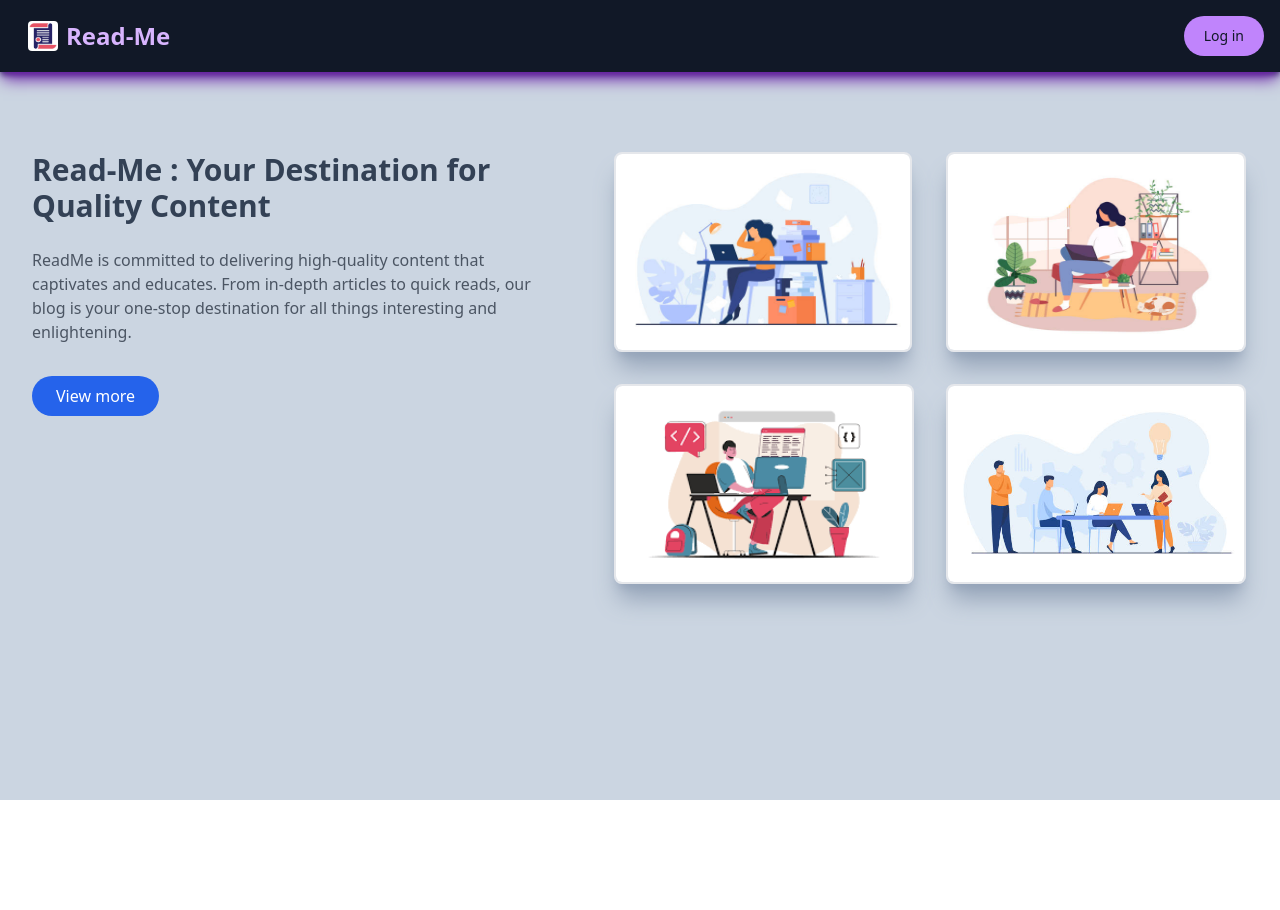
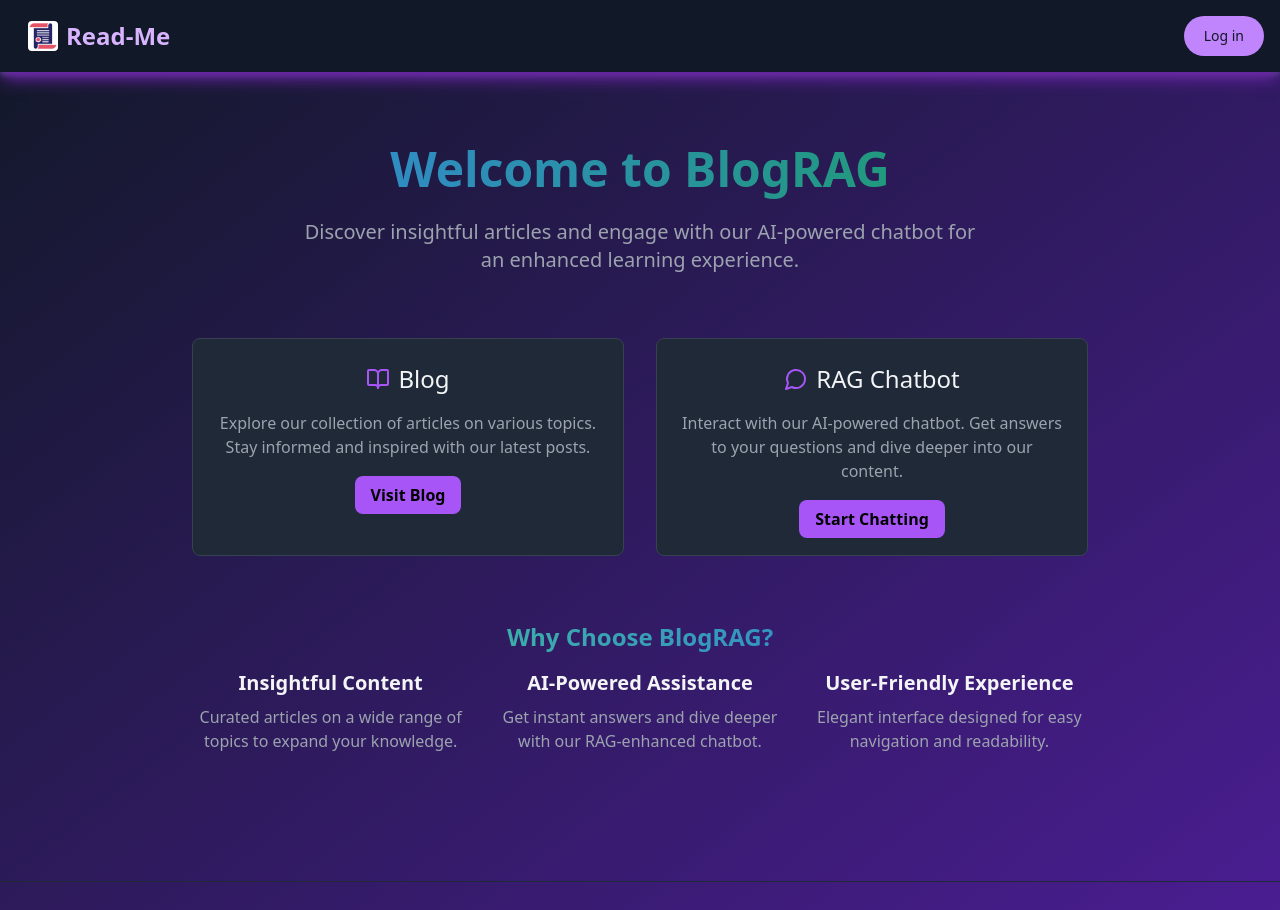
Before and after one commit to kunj3740/readme, a React (Vite) app in the folder frontend/: page / in a window 1280 px wide. Shown: the top 910 px of the page. Before the commit the page ends 800 px from the top, so only its background shows below. Built offline with nearby package versions, Linux system fonts and the light colour scheme.

Commit message:
ui changed done

```diff
--- a/frontend/src/components/Appbar.tsx
+++ b/frontend/src/components/Appbar.tsx
@@ -104,14 +104,14 @@ export const Appbar = () => {
               <div className="relative">
                 <button
                   onClick={toggleDropdown}
-                  className="focus:outline-none mb-2"
+                  className="focus:outline-none "
                   aria-haspopup="true"
                   aria-expanded={dropdownVisible}
                 >
                   <Avatar name={username} isDarkMode={isDarkMode} />
                 </button>
                 {dropdownVisible && (
-                  <div className={`absolute right-0 mt-2 w-48 rounded-md shadow-lg ${
+                  <div className={`absolute  right-0 mt-2 w-48 rounded-md shadow-lg ${
                     isDarkMode ? 'bg-gray-800' : 'bg-white'
                   } ring-1 ring-black ring-opacity-5 transition-all duration-200 origin-top-right`}>
                     <div className="py-1" role="menu" aria-orientation="vertical" aria-labelledby="options-menu">
--- a/frontend/src/pages/HomePage.tsx
+++ b/frontend/src/pages/HomePage.tsx
@@ -1,5 +1,6 @@
-import { useNavigate } from 'react-router-dom';
+import { Link, useNavigate } from 'react-router-dom';
 import { Appbar } from '../components/Appbar';
+import { BookOpen, Github, Linkedin, Mail, MessageCircle } from 'lucide-react';
 
 
 export const Homepage = () => {
@@ -19,50 +20,104 @@ export const Homepage = () => {
   };
 
   return (
-    <div className="min-h-screen w-full bg-slate-300">
+
+        <div className="min-h-screen bg-gradient-to-br from-gray-900  to-violet-900 text-gray-100">
           <div className='shadow-md shadow-slate-600'>
             <Appbar />
           </div>
-      {/* Main Content Container */}
-      <div className="flex flex-col md:flex-row bg-slat-50">
-        {/* Hero Section */}
-        <section className="flex flex-col items-start text-left  py-20 md:w-[47%] px-8">
-          <h1 className="text-3xl  font-bold mb-4 text-slate-700">Read-Me : Your Destination for Quality Content</h1>
-          <p className="text-gray-600 mt-2 mb-8">
-         ReadMe is committed to delivering high-quality content that captivates and educates. From  in-depth articles to quick reads, our blog is your one-stop destination for all  things    interesting and enlightening.
+          <main className="container mx-auto px-4 py-16">
+            <section className="text-center mb-16">
+              <h1 className="text-4xl md:text-5xl leading-tight md:leading-snug font-bold mb-4 text-transparent bg-gradient-to-r bg-clip-text from-blue-500 to-green-600">Welcome to BlogRAG</h1>
+              <p className="text-xl text-gray-400 mb-8 max-w-2xl mx-auto">
+                Discover insightful articles and engage with our AI-powered chatbot for an enhanced learning experience.
               </p>
-
-          {isUserSignedIn() ? (
-            <button
-              className="bg-blue-600 text-white hover:bg-blue-700 font-bold rounded-full md:w-[30%] md:rounded px-6 py-2 "
-              onClick={handleViewMoreClick}
-            >
-              View more
-            </button>
-          ) : (
-            <button
-              className="bg-blue-600 text-white px-6 py-2 rounded-full"
-              onClick={handleLoginClick}
-            >
-              View more
-            </button>
-          )}
             </section>
 
-        {/* Template Preview Section */}
-        <section className="flex justify-center  items-center py-20  md:w-[57%]">
-          <div className="hidden md:grid grid-cols-1 md:grid-cols-2 gap-8">
-            <img src="../images/home1.jpg" alt="Template 1" className="hover:scale-110   shadow-slate-400  transition-all shadow-xl shadow-slate-300  border-2  rounded-lg max-h-[200px] max-w-[300px]" />
-            <img src="../images/home2.jpg" alt="Template 2" className="hover:scale-110  shadow-slate-400 transition-all shadow-xl shadow-slate-300  border-2 rounded-lg max-h-[200px] min-w-[300px]" />
-            <img src="../images/home3.jpg" alt="Template 3" className="hover:scale-110  shadow-slate-400 transition-all shadow-xl shadow-slate-300 border-2 rounded-lg max-h-[200px] min-w-[300px]" />
-            <img src="../images/home4.jpg" alt="Template 4" className="hover:scale-110    shadow-slate-400  transition-all shadow-xl  shadow-slate-300 rounded-lg  border-2 max-h-[200px] min-w-[300px] max-w-[300px] min-h-[200px]" />
+            <section className="grid md:grid-cols-2 gap-8 max-w-4xl mx-auto">
+              <div className="bg-gray-800 border border-gray-700 hover:border-purple-500 transition-colors p-6 rounded-lg">
+                <div className="text-2xl flex items-center justify-center mb-4">
+                  <BookOpen className="mr-2 h-6 w-6 text-purple-500" />
+                  Blog
                 </div>
-          {/* <div className='h-[200px]'>
-            <img src="../images/bloghome.jpg" alt="" />
-          </div> */}
-        </section>
+                <p className="text-center text-gray-400 mb-6">
+                  Explore our collection of articles on various topics. Stay informed and inspired with our latest posts.
+                </p>
+                <div className="text-center">
+                  <Link to="/blogs" className="bg-purple-500 font-semibold text-black px-4 py-2 rounded-lg hover:bg-purple-600 transition-colors">
+                    Visit Blog
+                  </Link>
                 </div>
               </div>
+
+              <div className="bg-gray-800 border border-gray-700 hover:border-purple-500 transition-colors p-6 rounded-lg">
+                <div className="text-2xl flex items-center justify-center mb-4">
+                  <MessageCircle className="mr-2 h-6 w-6 text-purple-500" />
+                  RAG Chatbot
+                </div>
+                <p className="text-center text-gray-400 mb-6">
+                  Interact with our AI-powered chatbot. Get answers to your questions and dive deeper into our content.
+                </p>
+                <div className="text-center">
+                  <Link to="/chatbot" className="bg-purple-500 text-black font-semibold px-4 py-2 rounded-lg hover:bg-purple-600 transition-colors">
+                    Start Chatting
+                  </Link>
+                </div>
+              </div>
+            </section>
+
+            <section className="mt-16 text-center">
+              <h2 className="text-2xl font-bold mb-4 leading-tight md:leading-snug  text-transparent bg-gradient-to-r bg-clip-text from-green-400 to-blue-600">Why Choose BlogRAG?</h2>
+              <div className="grid md:grid-cols-3 gap-8 max-w-4xl mx-auto">
+                <div>
+                  <h3 className="text-xl font-semibold mb-2">Insightful Content</h3>
+                  <p className="text-gray-400">
+                    Curated articles on a wide range of topics to expand your knowledge.
+                  </p>
+                </div>
+                <div>
+                  <h3 className="text-xl font-semibold mb-2">AI-Powered Assistance</h3>
+                  <p className="text-gray-400">
+                    Get instant answers and dive deeper with our RAG-enhanced chatbot.
+                  </p>
+                </div>
+                <div>
+                  <h3 className="text-xl font-semibold mb-2">User-Friendly Experience</h3>
+                  <p className="text-gray-400">
+                    Elegant interface designed for easy navigation and readability.
+                  </p>
+                </div>
+              </div>
+            </section>
+          </main>
+
+          <footer className="border-t border-gray-800 mt-16">
+            <div className="container mx-auto px-4 py-6">
+              <div className="flex flex-col md:flex-row justify-between items-center">
+                <div className="mb-4 md:mb-0">
+                  <Link to="/" className="text-xl font-bold text-purple-500">
+                    BlogRAG
+                  </Link>
+                  <p className="text-sm text-gray-500 mt-1">© 2024 BlogRAG. All rights reserved.</p>
+                </div>
+                <div className="flex justify-evenly items-center w-[30%] md:w-[12%] mt-2 md:mt-0">
+                  <Link to={"https://github.com/kunj3740/"} target="_blank">
+                    <Github size={20} />
+                  </Link>
+                  <Link
+                    to={"https://www.linkedin.com/in/kunj-dave-b874302b1/"}
+                    target="_blank"
+                  >
+                    <Linkedin size={20} />
+                  </Link>
+                  <Link to={"mailto:kunjdave694@gmail.com"} target="_blank">
+                    <Mail size={20} />
+                  </Link>
+                </div>
+              </div>
+            </div>
+          </footer>
+        </div>
+
   );
 };
 export default Homepage;
```
Also changed, not shown: frontend/src/components/Auth.tsx (+87 -56 lines). Lines whose indentation alone changed are shown as unchanged.
